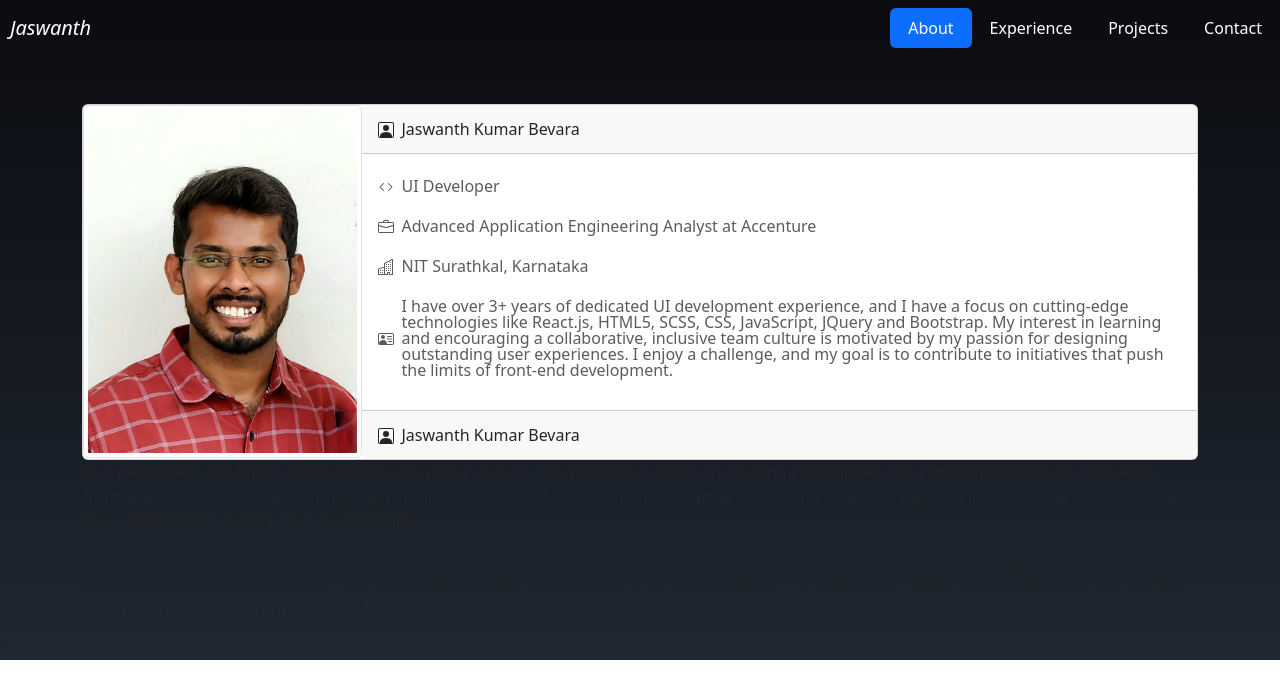
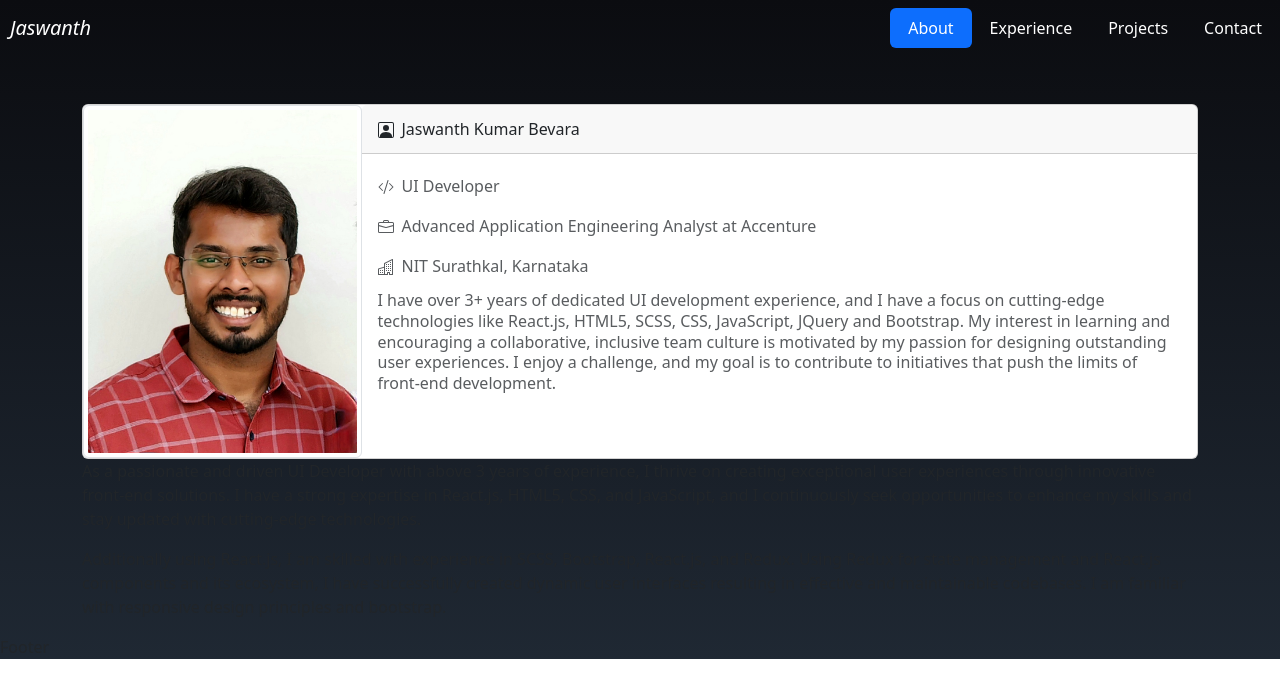
Before and after one commit to jaswanth-b-kumar/skillset-portfolio, a React (Create React App) app: page /#/ in a window 1280 px wide. Shown: the top 698 px of the page. Built offline with nearby package versions, Linux system fonts and the light colour scheme.

Commit message:
home page card design

```diff
--- a/src/Components/Home/Home.js
+++ b/src/Components/Home/Home.js
@@ -16,21 +16,20 @@ function Home() {
               <div className="card-head card-text-custom"><span><icons.PersonSquare /></span><span className="m-2">Jaswanth Kumar Bevara</span></div>
             </div>
             <div className="card-body">
-              <div className="card-subhead  mb-2 text-body-secondary card-text-custom"><span><icons.Code /></span><span className="m-2">UI Developer</span></div>
+              <div className="card-subhead  mb-2 text-body-secondary card-text-custom"><span><icons.CodeSlash /></span><span className="m-2">UI Developer</span></div>
               <div className="card-subhead  mb-2 text-body-secondary card-text-custom"><span><icons.Briefcase /></span><span className="m-2">Advanced Application Engineering Analyst at Accenture</span></div>
               <div className="card-subhead  mb-2 text-body-secondary card-text-custom"><span><icons.Buildings /></span><span className="m-2">NIT Surathkal, Karnataka</span></div>
               <div className="card-subhead  mb-2 text-body-secondary card-text-custom">
-                <span><icons.PersonVcard /></span>
-                <span className="m-2">
+                <span className="line-height-custom">
                   I have over 3+ years of dedicated UI development experience, and I have a focus on cutting-edge technologies like React.js, HTML5, SCSS, CSS, JavaScript, JQuery and Bootstrap.
                   My interest in learning and encouraging a collaborative, inclusive team culture is motivated by my passion for designing outstanding user experiences.
                   I enjoy a challenge, and my goal is to contribute to initiatives that push the limits of front-end development.
                 </span>
               </div>
             </div>
-            <div class="card-footer">
+            {/* <div class="card-footer">
               <div className="card-head card-text-custom"><span><icons.PersonSquare /></span><span className="m-2">Jaswanth Kumar Bevara</span></div>
-            </div>
+            </div> */}
           </div>
         </div>
       </div>
--- a/src/Components/Home/Home.scss
+++ b/src/Components/Home/Home.scss
@@ -2,4 +2,7 @@
     display: flex;
     align-items: center;
     line-height: 1;
+    .line-height-custom{
+        line-height: 1.3;
+    }
 }
```
